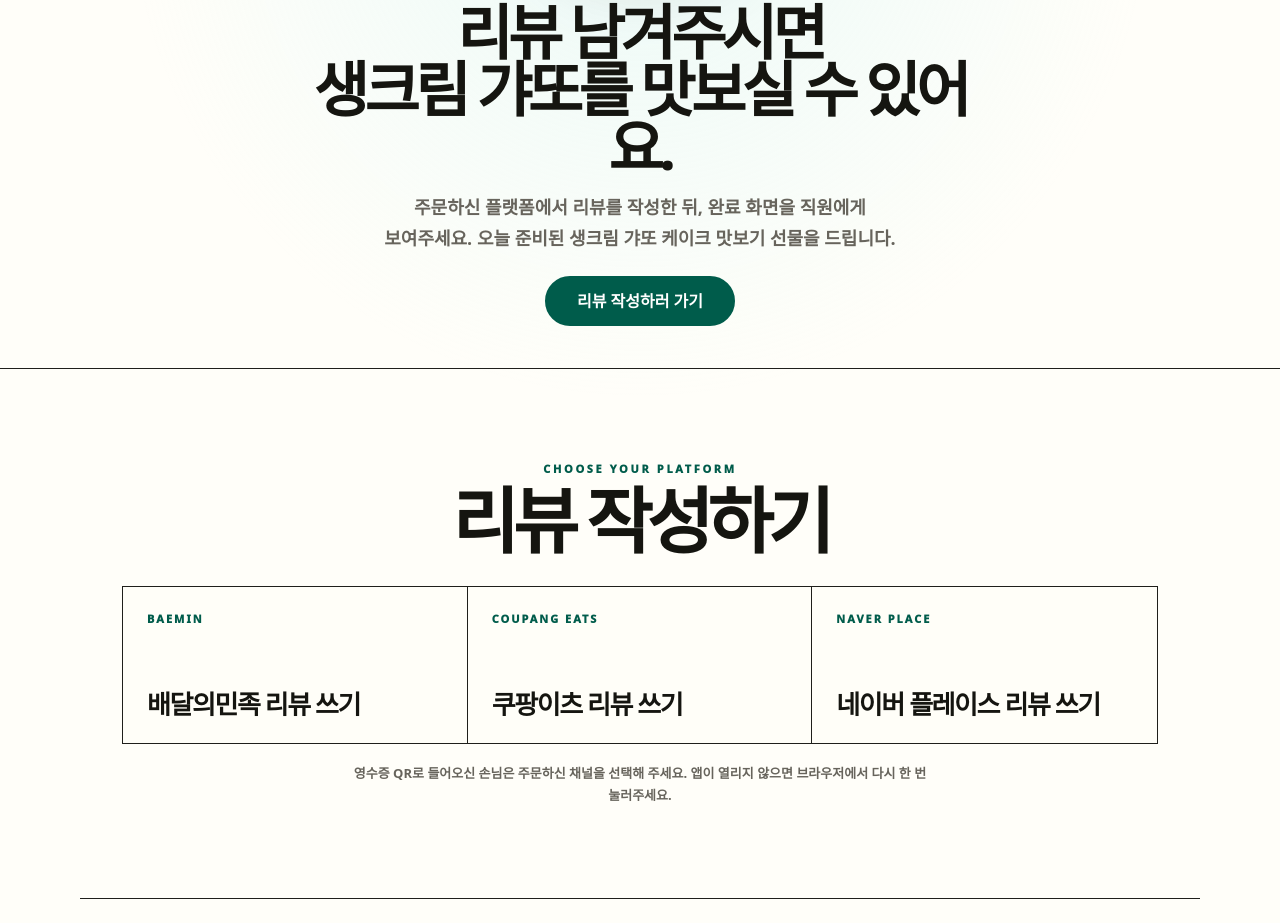
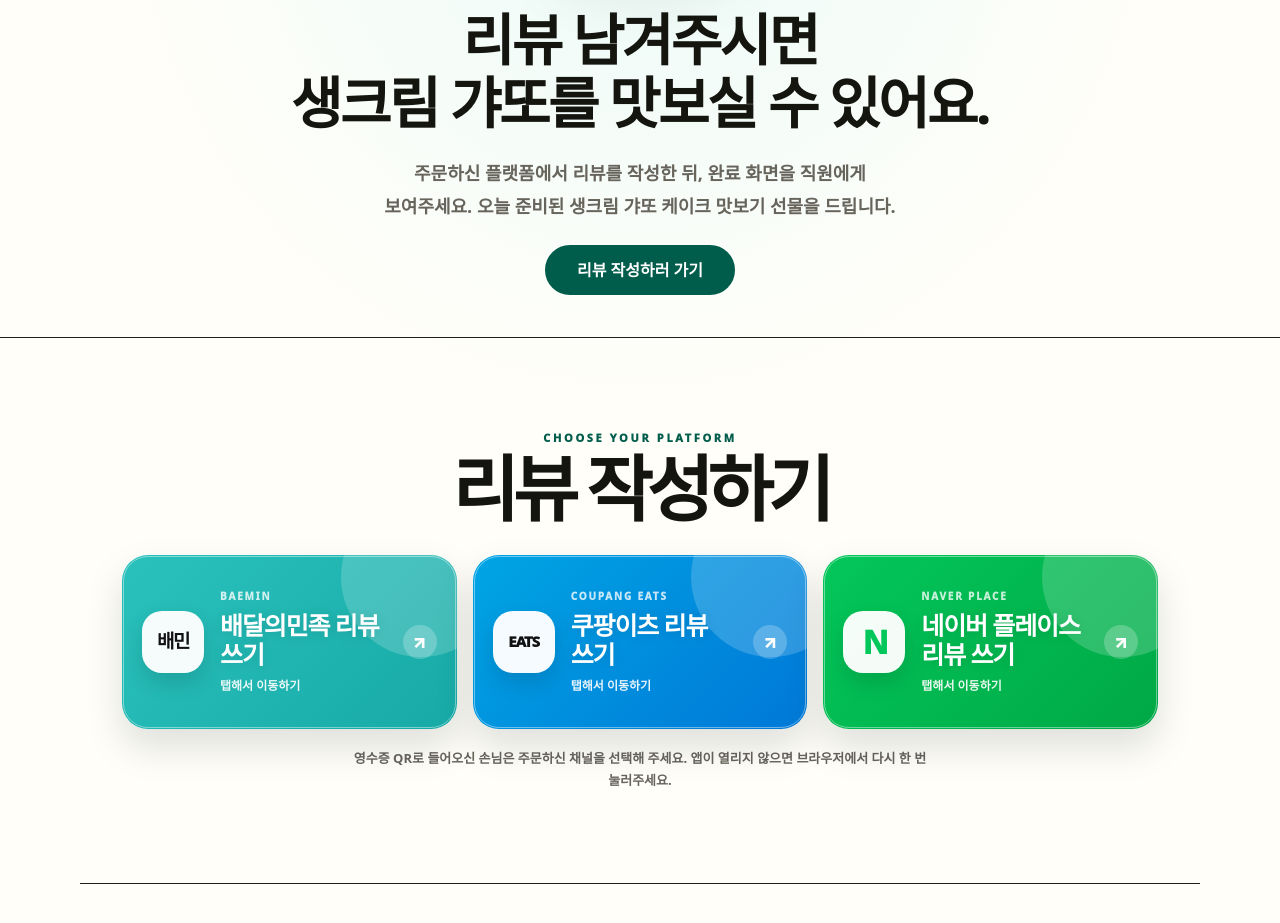
Before and after one commit to nam9295-cmyk/receipt_review, a React (Vite) app: page / in a window 1280 px wide. Shown: the part 547-1470 px from the top of the page. Built offline with nearby package versions, Linux system fonts and the light colour scheme.

Commit message:
Improve review copy spacing and platform buttons

```diff
--- a/src/App.jsx
+++ b/src/App.jsx
@@ -5,18 +5,21 @@ const reviewLinks = [
     id: 'baemin',
     label: '배달의민족 리뷰 쓰기',
     eyebrow: 'BAEMIN',
+    logo: '배민',
     href: 'https://s.baemin.com/dS000CblIB0lg',
   },
   {
     id: 'coupang',
     label: '쿠팡이츠 리뷰 쓰기',
     eyebrow: 'COUPANG EATS',
+    logo: 'EATS',
     href: 'https://web.coupangeats.com/share?storeId=946445',
   },
   {
     id: 'naver',
     label: '네이버 플레이스 리뷰 쓰기',
     eyebrow: 'NAVER PLACE',
+    logo: 'N',
     href: 'https://m.place.naver.com/restaurant/1069379954/review/visitor',
   },
 ];
@@ -78,8 +81,13 @@ export default function App() {
                 target="_blank"
                 rel="noopener noreferrer"
               >
-                <span>{link.eyebrow}</span>
-                <strong>{link.label}</strong>
+                <span className="platform-logo" aria-hidden="true">{link.logo}</span>
+                <span className="platform-text">
+                  <span className="platform-eyebrow">{link.eyebrow}</span>
+                  <strong>{link.label}</strong>
+                  <em>탭해서 이동하기</em>
+                </span>
+                <span className="platform-arrow" aria-hidden="true">↗</span>
               </a>
             ))}
           </div>
--- a/src/index.css
+++ b/src/index.css
@@ -19,7 +19,11 @@
   --mint-strong: #4edfe1;
   --line: #1f1f1b;
   --cream: #fbf7ef;
+  --baemin: #2ac1bc;
+  --coupang: #00a5e4;
+  --naver: #03c75a;
 }
+
 
 * {
   box-sizing: border-box;
@@ -211,24 +215,25 @@ a {
 .hero-copy {
   position: relative;
   z-index: 2;
-  max-width: 680px;
-  margin: clamp(6px, 3vw, 28px) auto 0;
+  max-width: 760px;
+  margin: clamp(10px, 3vw, 32px) auto 0;
 }
 
 .hero-copy h1 {
   margin: 0;
-  font-size: clamp(34px, 5.8vw, 60px);
-  line-height: 0.96;
-  letter-spacing: -0.075em;
-  font-weight: 850;
+  font-size: clamp(32px, 5.2vw, 56px);
+  line-height: 1.14;
+  letter-spacing: -0.045em;
+  font-weight: 800;
+  word-break: keep-all;
 }
 
 .hero-copy p {
   max-width: 520px;
-  margin: 16px auto 0;
+  margin: 22px auto 0;
   color: var(--muted);
   font-size: clamp(15px, 2.4vw, 18px);
-  line-height: 1.72;
+  line-height: 1.82;
   font-weight: 600;
   word-break: keep-all;
 }
@@ -294,49 +299,136 @@ a {
 .review-link-list {
   display: grid;
   grid-template-columns: repeat(3, minmax(0, 1fr));
-  border: 1px solid var(--line);
+  gap: 16px;
 }
 
 .review-link {
-  min-height: 156px;
-  padding: 24px;
-  display: flex;
-  flex-direction: column;
-  justify-content: space-between;
-  background: rgba(255, 254, 249, 0.78);
-  border-right: 1px solid var(--line);
-  transition: transform 160ms ease, background 160ms ease;
+  position: relative;
+  min-height: 174px;
+  padding: 20px;
+  display: grid;
+  grid-template-columns: auto 1fr auto;
+  align-items: center;
+  gap: 16px;
+  overflow: hidden;
+  border: 0;
+  border-radius: 26px;
+  color: #fff;
+  box-shadow: 0 18px 38px rgba(10, 26, 23, 0.13);
+  transition: transform 170ms ease, box-shadow 170ms ease, filter 170ms ease;
 }
 
-.review-link:last-child {
-  border-right: 0;
+.review-link::before {
+  content: "";
+  position: absolute;
+  inset: 1px;
+  border: 1px solid rgba(255, 255, 255, 0.42);
+  border-radius: 25px;
+  pointer-events: none;
 }
 
-.review-link span {
-  color: var(--green);
-  font-size: 11px;
+.review-link::after {
+  content: "";
+  position: absolute;
+  right: -44px;
+  top: -58px;
+  width: 160px;
+  height: 160px;
+  border-radius: 50%;
+  background: rgba(255, 255, 255, 0.18);
+  pointer-events: none;
+}
+
+.review-link:hover {
+  box-shadow: 0 24px 46px rgba(10, 26, 23, 0.19);
+  filter: saturate(1.04);
+}
+
+.review-link-baemin {
+  background: linear-gradient(135deg, #2ac1bc 0%, #17aaa6 100%);
+}
+
+.review-link-coupang {
+  background: linear-gradient(135deg, #00a5e4 0%, #0078d7 100%);
+}
+
+.review-link-naver {
+  background: linear-gradient(135deg, #03c75a 0%, #00a846 100%);
+}
+
+.platform-logo {
+  position: relative;
+  z-index: 1;
+  display: inline-flex;
+  align-items: center;
+  justify-content: center;
+  width: 62px;
+  height: 62px;
+  border-radius: 20px;
+  background: rgba(255, 255, 255, 0.96);
+  color: #111;
+  font-size: 19px;
+  font-weight: 950;
+  letter-spacing: -0.08em;
+  box-shadow: 0 10px 22px rgba(0, 0, 0, 0.13);
+}
+
+.review-link-coupang .platform-logo {
+  font-size: 15px;
+  letter-spacing: -0.06em;
+}
+
+.review-link-naver .platform-logo {
+  color: var(--naver);
+  font-size: 32px;
+  letter-spacing: -0.08em;
+}
+
+.platform-text {
+  position: relative;
+  z-index: 1;
+  display: flex;
+  min-width: 0;
+  flex-direction: column;
+  gap: 7px;
+}
+
+.platform-eyebrow {
+  color: rgba(255, 255, 255, 0.78);
+  font-size: 10px;
   font-weight: 950;
   letter-spacing: 0.18em;
 }
 
 .review-link strong {
-  color: var(--text);
-  font-size: clamp(19px, 2.2vw, 26px);
-  line-height: 1.12;
-  letter-spacing: -0.055em;
+  color: #fff;
+  font-size: clamp(19px, 2.1vw, 25px);
+  line-height: 1.18;
+  letter-spacing: -0.045em;
   word-break: keep-all;
+  text-shadow: 0 1px 12px rgba(0, 0, 0, 0.12);
 }
 
-.review-link-baemin:hover {
-  background: rgba(42, 193, 188, 0.12);
+.review-link em {
+  color: rgba(255, 255, 255, 0.9);
+  font-size: 12px;
+  font-style: normal;
+  font-weight: 800;
 }
 
-.review-link-coupang:hover {
-  background: rgba(0, 165, 228, 0.11);
-}
-
-.review-link-naver:hover {
-  background: rgba(3, 199, 90, 0.1);
+.platform-arrow {
+  position: relative;
+  z-index: 1;
+  display: inline-flex;
+  align-items: center;
+  justify-content: center;
+  width: 34px;
+  height: 34px;
+  border-radius: 999px;
+  background: rgba(255, 255, 255, 0.22);
+  color: #fff;
+  font-size: 18px;
+  font-weight: 900;
 }
 
 .receipt-note {
@@ -476,12 +568,15 @@ a {
   }
 
   .hero-copy h1 {
-    font-size: clamp(30px, 8.8vw, 38px);
+    font-size: clamp(28px, 8vw, 36px);
+    line-height: 1.18;
+    letter-spacing: -0.035em;
   }
 
   .hero-copy p {
+    margin-top: 18px;
     font-size: 14px;
-    line-height: 1.62;
+    line-height: 1.75;
   }
 
   .primary-cta,
@@ -497,14 +592,41 @@ a {
     grid-template-columns: 1fr;
   }
 
-  .review-link,
+  .review-link {
+    min-height: 108px;
+    padding: 16px;
+    grid-template-columns: auto 1fr auto;
+    border-right: 0;
+    border-bottom: 0;
+    border-radius: 22px;
+  }
+
+  .platform-logo {
+    width: 54px;
+    height: 54px;
+    border-radius: 17px;
+    font-size: 17px;
+  }
+
+  .review-link-coupang .platform-logo {
+    font-size: 13px;
+  }
+
+  .review-link-naver .platform-logo {
+    font-size: 28px;
+  }
+
+  .platform-arrow {
+    width: 30px;
+    height: 30px;
+  }
+
   .step-card {
     min-height: 116px;
     border-right: 0;
     border-bottom: 1px solid var(--line);
   }
 
-  .review-link:last-child,
   .step-card:last-child {
     border-bottom: 0;
   }
@@ -531,6 +653,24 @@ a {
     height: 230px;
   }
 
+  .review-link {
+    gap: 12px;
+    padding: 15px;
+  }
+
+  .platform-logo {
+    width: 48px;
+    height: 48px;
+  }
+
+  .review-link strong {
+    font-size: 18px;
+  }
+
+  .review-link em {
+    font-size: 11px;
+  }
+
   .circle-badge {
     width: 78px;
     font-size: 9px;
```
